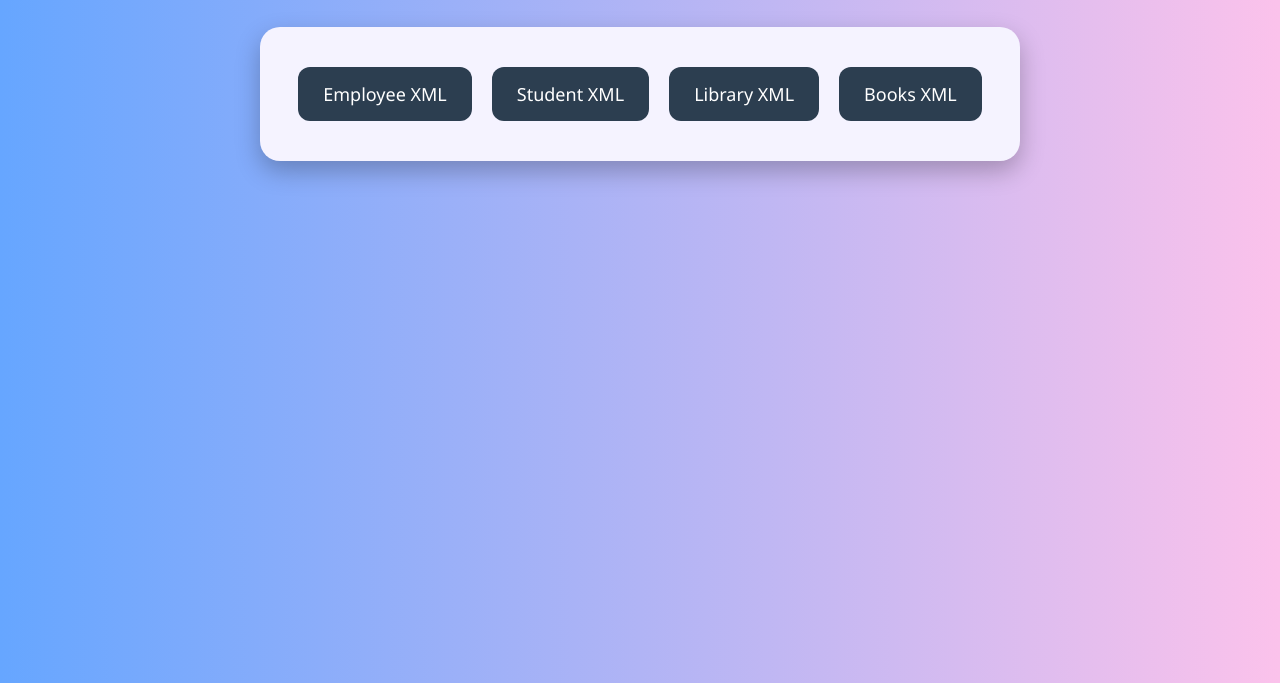
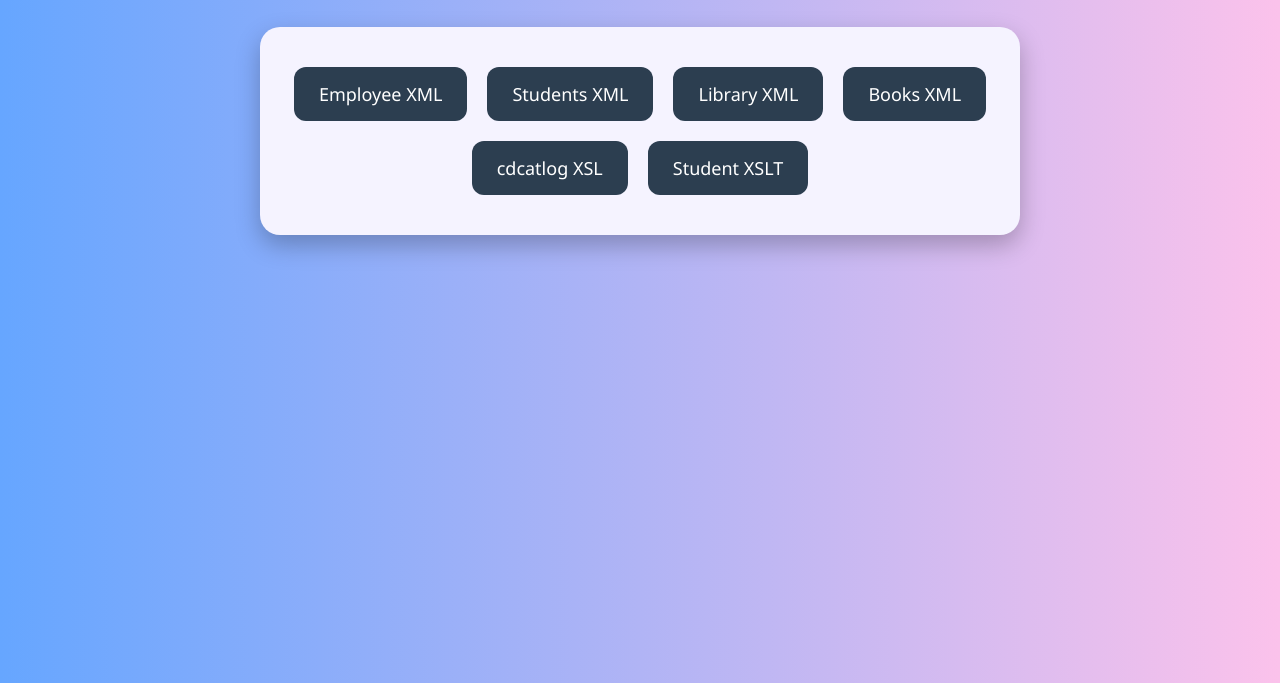
Before and after one commit to Kalyani1196/WebDevelopment, a plain HTML site: page XML/index3.html in a window 1280 px wide. Shown: the part 117-800 px from the top of the page. Drawn offline with Linux system fonts and the light colour scheme.

Commit message:
Update index3.html

```diff
--- a/XML/index3.html
+++ b/XML/index3.html
@@ -59,9 +59,11 @@
   <div class="box">
     <div class="buttons-container">
       <a href="employees.xml" class="btn">Employee XML</a>
-      <a href="students.xml" class="btn">Student XML</a>
+      <a href="students.xml" class="btn">Students XML</a>
       <a href="library.xml" class="btn">Library XML</a>
       <a href="Books.xml" class="btn">Books XML</a>
+      <a href="cdcatlog.xml" class="btn">cdcatlog XSL</a>
+      <a href="student.xml" class="btn">Student XSLT</a>
     </div>
   </div>
 
```
